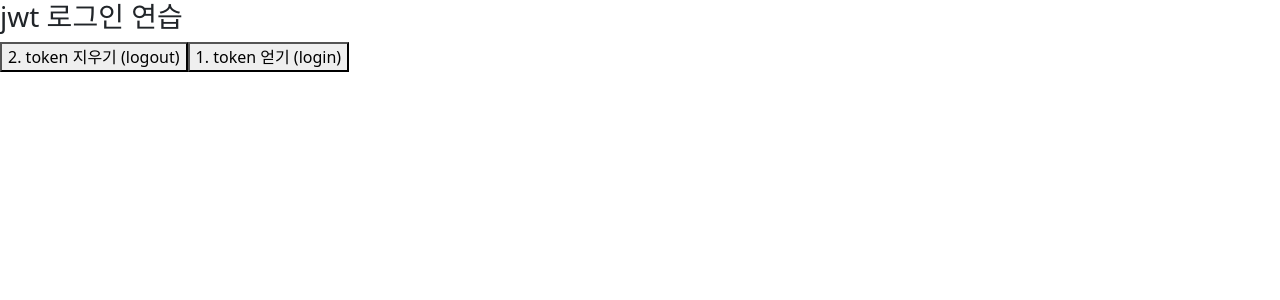
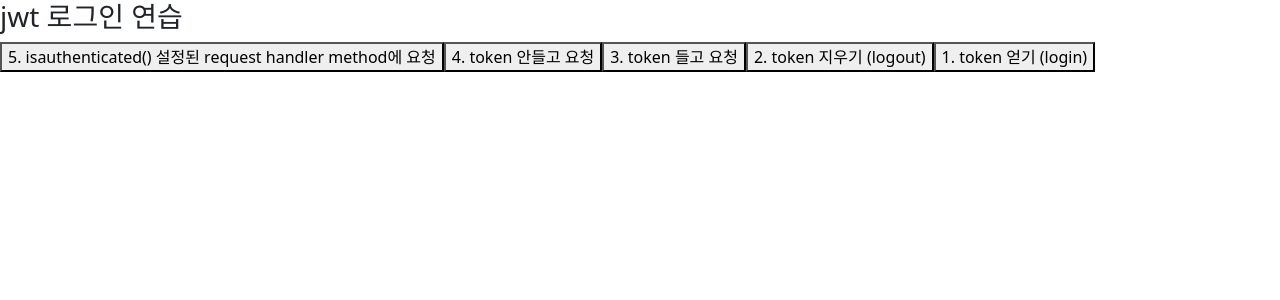
Before and after one commit to bluetree2/prj3, a React (Vite) app in the folder frontend/: page / in a window 1280 px wide. Shown: the top 300 px of the page. Built offline with nearby package versions, Linux system fonts and the light colour scheme.

Commit message:
토큰 여부로 메소드 실행 여부 판단, Authentication객체 할당 판단

```diff
--- a/frontend/src/App.jsx
+++ b/frontend/src/App.jsx
@@ -27,9 +27,55 @@ function App() {
     localStorage.removeItem("token");
   }
 
+  function handleButton3Click() {
+    // localStorage 에서 token 얻기
+    const token = localStorage.getItem("token");
+    // get, post, put,delete
+    if (token) {
+      // 있으면 토큰 들고 요청
+      // Authentication 헤더에 "Bearer"를 앞에 붙이고
+      axios
+        .get("/api/learn/jwt/sub2", {
+          headers: {
+            Authorization: `Bearer ${token}`,
+          },
+        })
+        .then((res) => {});
+    } else {
+      axios.get("/api/learn/jwt/sub2").then((res) => {});
+    }
+  }
+
+  function handleButton4Click() {
+    axios.get("/api/learn/jwt/sub2").then((res) => {});
+  }
+
+  function handleButton5Click() {
+    const token = localStorage.getItem("token");
+    // get, post, put,delete
+    if (token) {
+      // 있으면 토큰 들고 요청
+      // Authentication 헤더에 "Bearer"를 앞에 붙이고
+      axios
+        .get("/api/learn/jwt/sub3", {
+          headers: {
+            Authorization: `Bearer ${token}`,
+          },
+        })
+        .then((res) => {});
+    } else {
+      axios.get("/api/learn/jwt/sub3").then((res) => {});
+    }
+  }
+
   return (
     <div>
       <h3>jwt 로그인 연습</h3>
+      <button onClick={handleButton5Click}>
+        5. isauthenticated() 설정된 request handler method에 요청
+      </button>
+      <button onClick={handleButton4Click}> 4. token 안들고 요청</button>
+      <button onClick={handleButton3Click}> 3. token 들고 요청</button>
       <button onClick={handleButton2Click}> 2. token 지우기 (logout)</button>
       <button onClick={handleButton1Click}> 1. token 얻기 (login)</button>
     </div>
```
Also changed, not shown: 1 other file (tests, documents, lock files or other folders).
